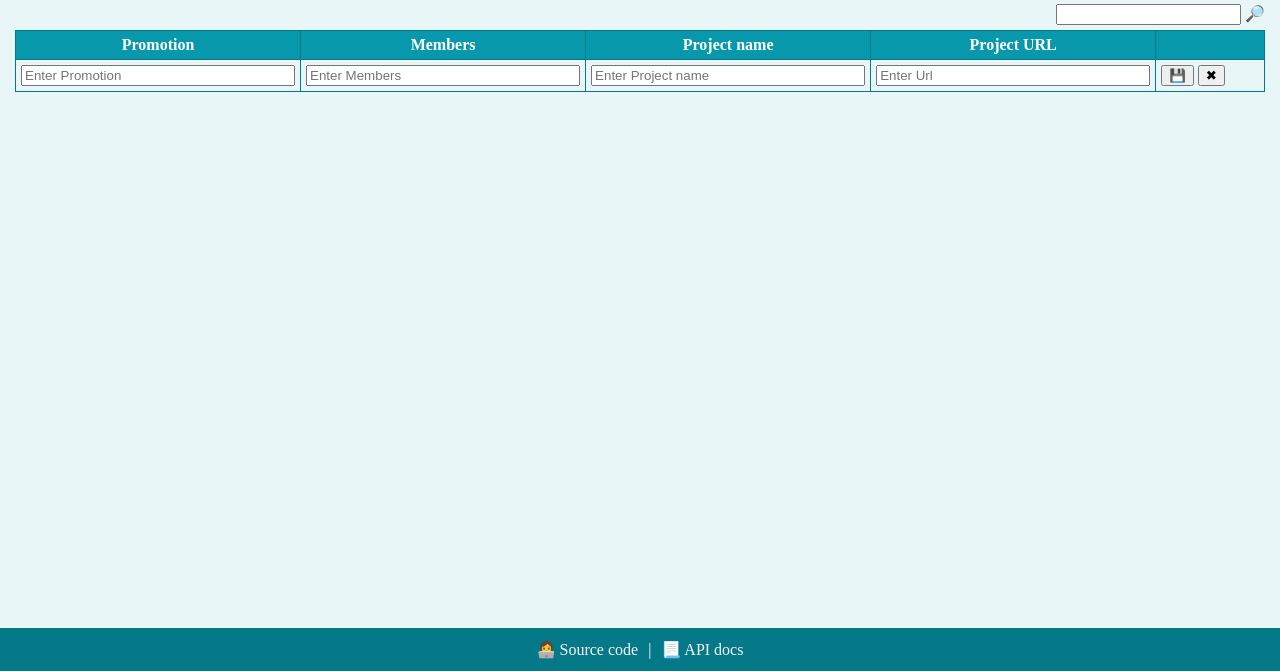
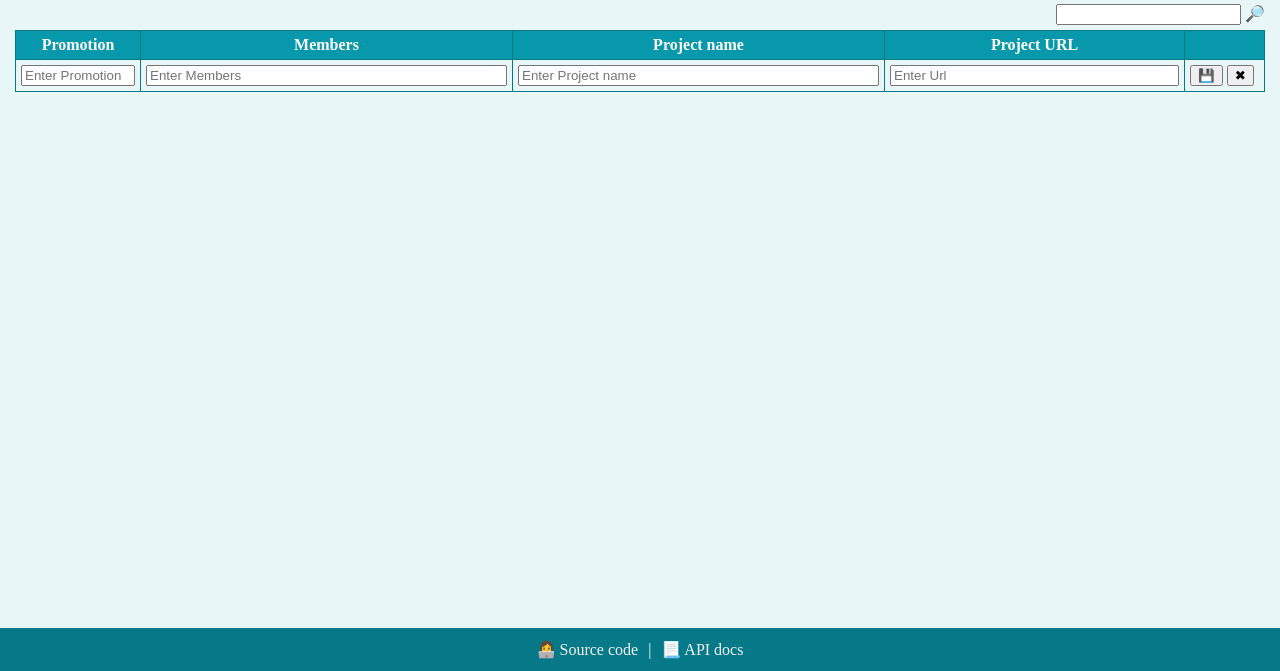
Before and after one commit to dtv71/teams-networking-test, a website built with webpack: page src/index.html in a window 1280 px wide. Shown: the part 129-800 px from the top of the page. Built offline with nearby package versions, Linux system fonts and the light colour scheme; files whose address does not match are found by name.

Commit message:
colgroup to arrange columns

```diff
--- a/src/index.html
+++ b/src/index.html
@@ -27,6 +27,14 @@
       </div>
       <form id="teamsForm" action="" method="get">
         <table id="teamsTable">
+          <colgroup>
+            <!-- <col span="1" style="width: 40px" /> -->
+            <col span="1" style="width: 125px" />
+            <col span="1" />
+            <col span="1" />
+            <col span="1" style="width: 300px" />
+            <col span="1" style="width: 80px" />
+          </colgroup>
           <thead>
             <tr>
               <th>Promotion</th>
```
